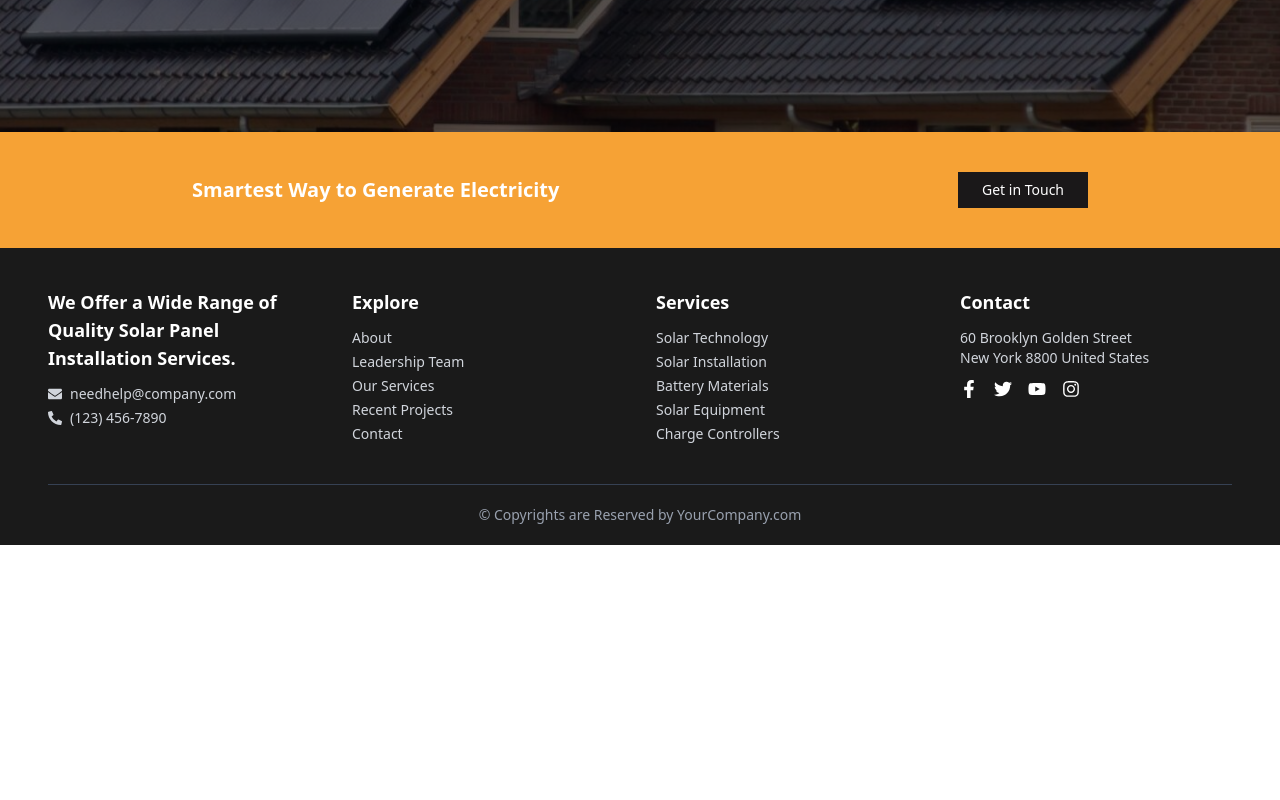
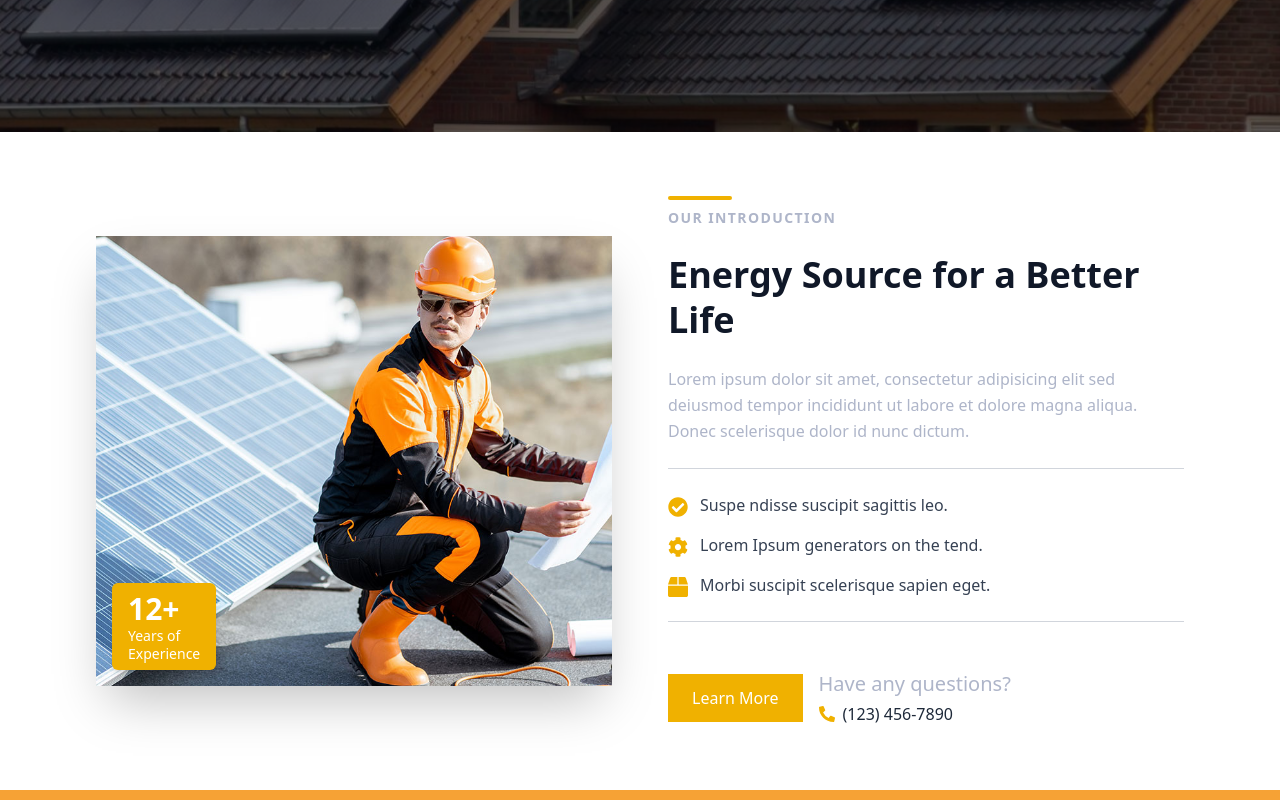
Before and after one commit to iahmadiqbal/solam-solar-panel-installer, a React (Vite) app: page / in a window 1280 px wide. Shown: the part 740-1540 px from the top of the page. Before the commit the page ends 1285 px from the top, so only its background shows below. Built offline with nearby package versions, Linux system fonts and the light colour scheme.

Commit message:
Clean AboutIntro layout and styles

```diff
--- /dev/null
+++ b/src/components/home/AboutIntro/index.tsx
@@ -0,0 +1,86 @@
+import { FaCheckCircle, FaCog, FaBox, FaPhoneAlt } from "react-icons/fa";
+
+const AboutIntro: React.FC = () => {
+  return (
+    <section className="w-full py-16 bg-white">
+      <div className="max-w-6xl mx-auto px-4 md:px-6 lg:px-8 grid md:grid-cols-2 gap-10 md:gap-14 items-center">
+        {/* Left Image Section with overlay */}
+        <div className="relative w-full flex justify-start pl-0">
+          <div className="relative w-full sm:w-[95%] md:w-[100%] bg-gray-200 shadow-2xl overflow-hidden before:absolute before:-right-3 before:top-3 before:w-full before:h-full before:bg-yellow-400 before:rounded-lg before:-z-10 z-10">
+            <img
+              src="/images/electrician.jpg"
+              alt="Electrician"
+              className="w-full h-[400px] sm:h-[450px] object-cover"
+            />
+
+            {/* Bottom-Left Overlay on Image */}
+            <div className="absolute bottom-4 left-4 bg-yellow-500 text-white px-4 py-2 rounded-md shadow-md z-20">
+              <h2 className="text-3xl font-bold">12+</h2>
+              <p className="text-sm font-medium leading-tight">
+                Years of <br /> Experience
+              </p>
+            </div>
+          </div>
+        </div>
+
+        {/* Right Content Section */}
+        <div className="space-y-6">
+          {/* Yellow HR line above the title */}
+          <div className="space-y-2">
+            <div className="w-16 h-1 bg-yellow-500 rounded-sm" />
+            <p className="text-sm uppercase font-semibold tracking-widest text-[#AEB5C9]">
+              Our Introduction
+            </p>
+          </div>
+
+          {/* Title + Paragraph */}
+          <h3 className="text-3xl md:text-4xl font-bold text-gray-900 leading-tight">
+            Energy Source for a Better Life
+          </h3>
+          <p className="text-base leading-relaxed text-[#AEB5C9]">
+            Lorem ipsum dolor sit amet, consectetur adipisicing elit sed
+            deiusmod tempor incididunt ut labore et dolore magna aliqua. Donec
+            scelerisque dolor id nunc dictum.
+          </p>
+
+          {/* Feature List with Icons */}
+          <hr className="border-gray-300" />
+          <ul className="space-y-4">
+            <li className="flex items-start gap-3 text-gray-700">
+              <FaCheckCircle className="text-yellow-500 text-xl mt-1" />
+              Suspe ndisse suscipit sagittis leo.
+            </li>
+            <li className="flex items-start gap-3 text-gray-700">
+              <FaCog className="text-yellow-500 text-xl mt-1" />
+              Lorem Ipsum generators on the tend.
+            </li>
+            <li className="flex items-start gap-3 text-gray-700">
+              <FaBox className="text-yellow-500 text-xl mt-1" />
+              Morbi suscipit scelerisque sapien eget.
+            </li>
+          </ul>
+          <hr className="border-gray-300" />
+
+          {/* CTA Button + Contact */}
+          <div className="flex flex-col sm:flex-row sm:items-center gap-4 pt-6">
+            <button className="bg-yellow-500 hover:bg-yellow-600 text-white px-6 py-3 font-medium transition duration-300">
+              Learn More
+            </button>
+
+            <div className="flex flex-col text-gray-800">
+              <span className="text-xl font-medium text-[#AEB5C9]">
+                Have any questions?
+              </span>
+              <div className="flex items-center mt-1">
+                <FaPhoneAlt className="mr-2 text-yellow-500" />
+                <span className="font-medium">(123) 456-7890</span>
+              </div>
+            </div>
+          </div>
+        </div>
+      </div>
+    </section>
+  );
+};
+
+export default AboutIntro;
--- a/src/views/home/index.tsx
+++ b/src/views/home/index.tsx
@@ -1,10 +1,12 @@
 import React from "react";
 import SolarHero from "../../components/home";
+import AboutIntro from "../../components/home/AboutIntro";
 
 const Home: React.FC = () => {
   return (
     <>
       <SolarHero />
+      <AboutIntro />
     </>
   );
 };
```
Also changed, not shown: public/images/electrician.jpg (added).
